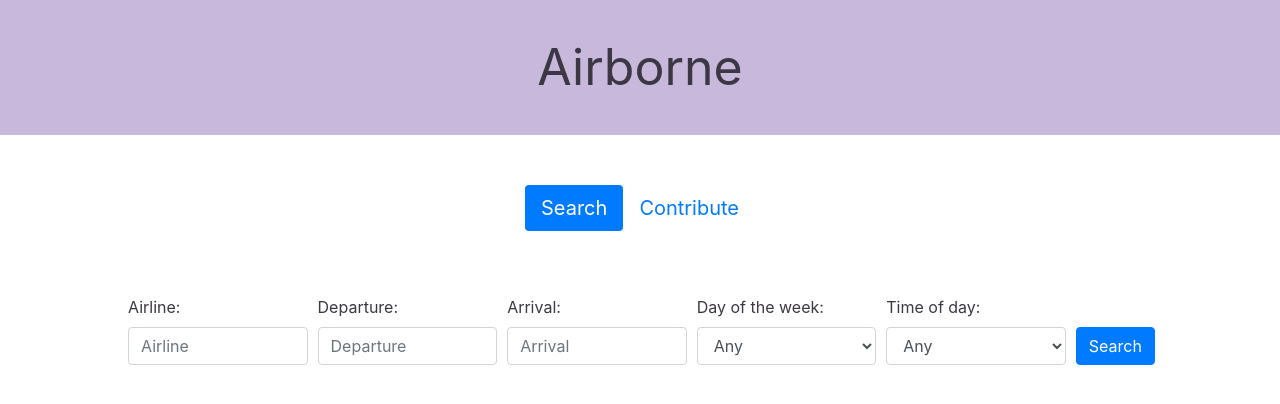
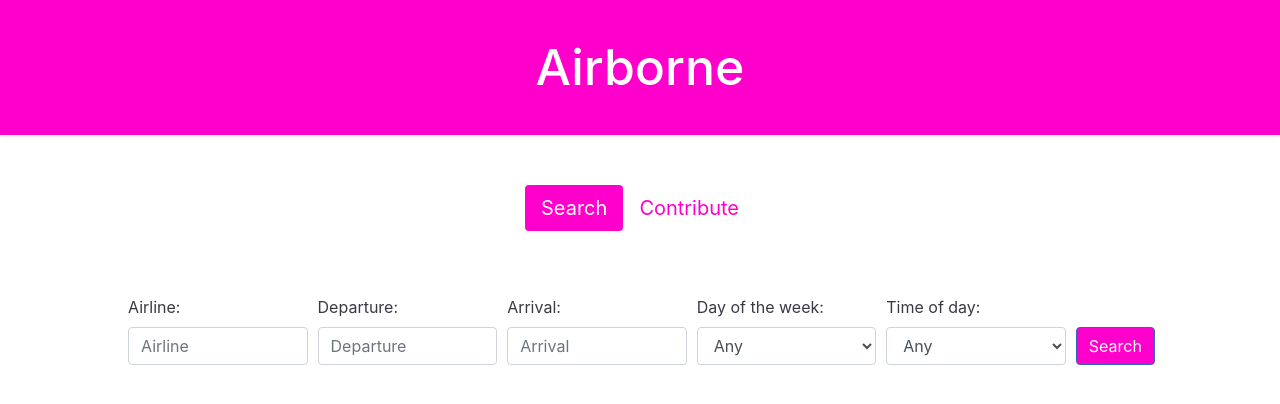
Before and after one commit to sophiazhi/airborne, a React (Create React App) app: page / in a window 1280 px wide. Shown: the top 404 px of the page. Built offline with nearby package versions, Linux system fonts and the light colour scheme.

Commit message:
Color change

```diff
--- a/src/App.js
+++ b/src/App.js
@@ -13,7 +13,7 @@ import Contribute from './Contribute';
 function App() {
   return (
     <div className="App">
-      <div className="header"><h>Airborne</h></div>
+      <div className="header shadow-sm"><h>Airborne</h></div>
       <Tabs defaultActiveKey="search" id="main-tabs" variant="pills" className="tabs">
         <Tab eventKey="search" title="Search">
           <Search />
--- a/src/index.css
+++ b/src/index.css
@@ -8,7 +8,7 @@
 }*/
 
 :root {
-  --main-purple-color: #c8b8db;
+  --main-purple-color: #FF00CC; /*#c8b8db;*/
   --secondary-blue-color: #3066be;
   --primary-text-color: #3c3744;
 }
@@ -30,6 +30,11 @@ code {
   padding-bottom: 30px;
   color: var(--primary-text-color);
   font-size: 50px;
+}
+
+.header h {
+  color: white;
+  font-weight: 500;
 }
 
 .body {
@@ -64,3 +69,23 @@ code {
   padding-top: 2.5em;
   font-size: 20px;
 }
+
+/*tab inactive color*/
+.nav-item {
+  background-color: white;
+}
+
+/*tab active color*/
+.nav-pills .nav-link.active{
+  color: #fff;
+  background-color: var(--main-purple-color) !important;
+}
+
+.nav-pills .nav-link {
+  color: var(--main-purple-color);
+}
+
+.btn-primary {
+  background-color:var(--main-purple-color) !important;
+  border-color: var(--secondary-blue-color) !important;
+}
```
